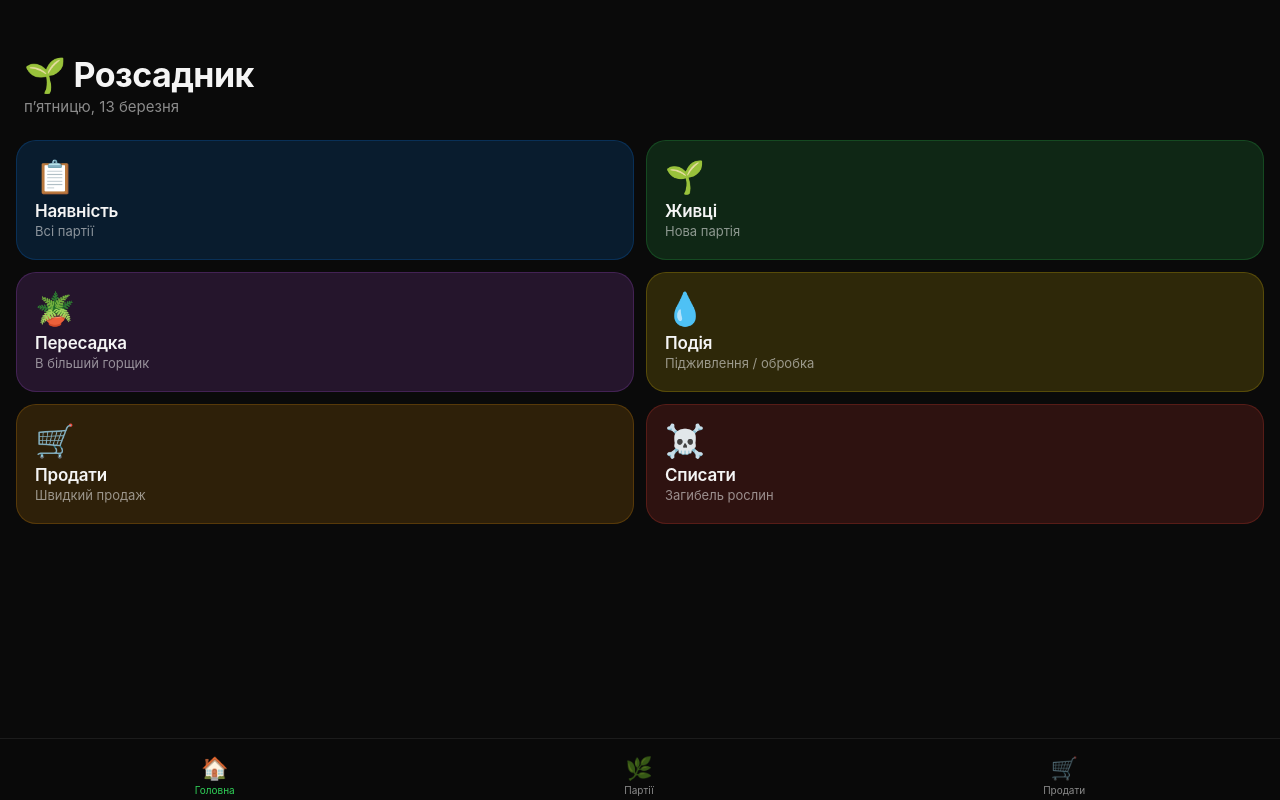
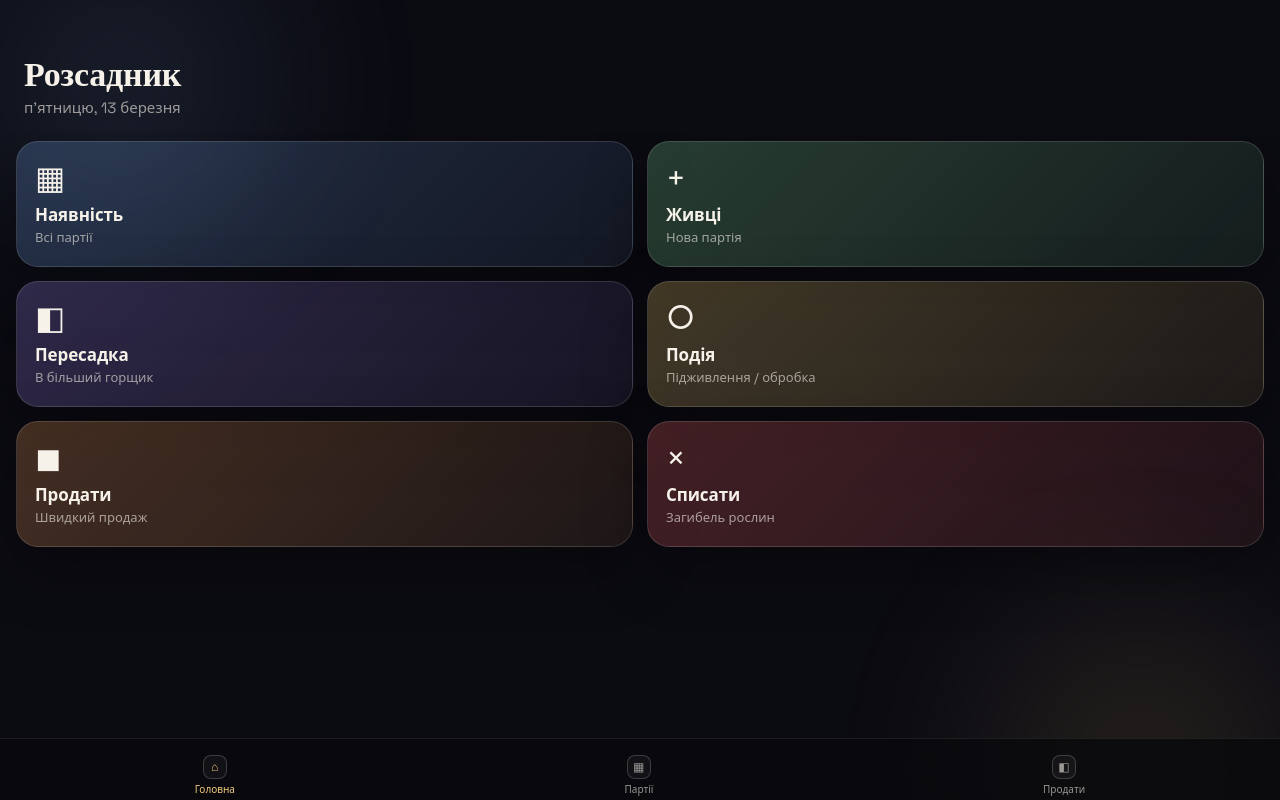
Before and after one commit to Lumeo-sd/smart-nursery-manager, a React (Vite) app in the folder _project/pwa/: page / in a window 1280 px wide. Built offline with nearby package versions, Linux system fonts and the light colour scheme; no server answers.

Commit message:
Update PWA UI and automate installer

```diff
--- a/_project/pwa/src/App.jsx
+++ b/_project/pwa/src/App.jsx
@@ -6,9 +6,9 @@ import BatchEvent from './screens/BatchEvent.jsx'
 import NewBatch from './screens/NewBatch.jsx'
 
 const NAV = [
-  { path: '/',       icon: '🏠', label: 'Головна' },
-  { path: '/batches', icon: '🌿', label: 'Партії' },
-  { path: '/sale',   icon: '🛒', label: 'Продати' },
+  { path: '/',        icon: '⌂', label: 'Головна' },
+  { path: '/batches', icon: '▦', label: 'Партії' },
+  { path: '/sale',    icon: '◧', label: 'Продати' },
 ]
 
 export default function App() {
--- a/_project/pwa/src/index.css
+++ b/_project/pwa/src/index.css
@@ -1,31 +1,35 @@
-/* ── Reset ── */
+@import url('https://fonts.googleapis.com/css2?family=Fraunces:wght@500;700&family=Space+Grotesk:wght@400;500;600;700&display=swap');
+
+/* Reset */
 *, *::before, *::after { box-sizing: border-box; margin: 0; padding: 0; }
 
-/* ── Токени дизайну (iOS 26 / liquid glass era) ── */
+/* Night premium tokens */
 :root {
-  --bg:          #0a0a0a;
-  --bg-2:        #141414;
+  --bg:          #0b0b12;
+  --bg-2:        #12121c;
   --surface:     rgba(255,255,255,0.06);
   --surface-2:   rgba(255,255,255,0.10);
-  --border:      rgba(255,255,255,0.08);
-  --text:        #f5f5f5;
-  --text-2:      rgba(245,245,245,0.55);
-  --green:       #30d158;
-  --green-dim:   rgba(48,209,88,0.15);
-  --red:         #ff453a;
-  --red-dim:     rgba(255,69,58,0.15);
-  --blue:        #0a84ff;
-  --blue-dim:    rgba(10,132,255,0.15);
-  --yellow:      #ffd60a;
-  --yellow-dim:  rgba(255,214,10,0.15);
-  --orange:      #ff9f0a;
-  --orange-dim:  rgba(255,159,10,0.15);
-  --purple:      #bf5af2;
-  --purple-dim:  rgba(191,90,242,0.15);
-  --radius:      20px;
-  --radius-sm:   12px;
-  --font:        -apple-system, 'SF Pro Display', 'Inter', sans-serif;
+  --border:      rgba(255,255,255,0.10);
+  --text:        #f6f2ea;
+  --text-2:      rgba(246,242,234,0.60);
+  --green:       #7cebd0;
+  --green-dim:   rgba(124,235,208,0.16);
+  --red:         #ff7b7b;
+  --red-dim:     rgba(255,123,123,0.18);
+  --blue:        #8bbcff;
+  --blue-dim:    rgba(139,188,255,0.16);
+  --yellow:      #f2c97d;
+  --yellow-dim:  rgba(242,201,125,0.18);
+  --orange:      #f5a06c;
+  --orange-dim:  rgba(245,160,108,0.18);
+  --purple:      #b59bff;
+  --purple-dim:  rgba(181,155,255,0.18);
+  --radius:      22px;
+  --radius-sm:   14px;
+  --font:        'Space Grotesk', ui-sans-serif, system-ui, -apple-system, 'Segoe UI', sans-serif;
+  --font-display:'Fraunces', 'Space Grotesk', serif;
   --safe-bottom: env(safe-area-inset-bottom, 20px);
+  --glow:        0 20px 60px rgba(0,0,0,0.35);
 }
 
 html, body, #root {
@@ -37,23 +41,57 @@ html, body, #root {
   overflow: hidden;
 }
 
-/* ── Layout ── */
+body {
+  background:
+    radial-gradient(1200px 600px at -10% -20%, rgba(139,188,255,0.18), transparent 60%),
+    radial-gradient(900px 500px at 110% 10%, rgba(242,201,125,0.18), transparent 55%),
+    radial-gradient(700px 400px at 30% 100%, rgba(124,235,208,0.16), transparent 60%),
+    var(--bg);
+}
+body::before,
+body::after {
+  content: '';
+  position: fixed;
+  inset: auto;
+  width: 520px;
+  height: 520px;
+  border-radius: 50%;
+  filter: blur(70px);
+  opacity: 0.25;
+  pointer-events: none;
+  z-index: 0;
+}
+body::before {
+  top: -180px;
+  left: -140px;
+  background: radial-gradient(circle, rgba(139,188,255,0.55), transparent 65%);
+}
+body::after {
+  bottom: -220px;
+  right: -120px;
+  background: radial-gradient(circle, rgba(242,201,125,0.55), transparent 65%);
+}
+
+/* Layout */
 .app {
   height: 100dvh;
   display: flex;
   flex-direction: column;
   overflow: hidden;
+  position: relative;
+  z-index: 1;
 }
 
-/* ── Header ── */
+/* Header */
 .header {
   padding: 56px 24px 16px;
   flex-shrink: 0;
 }
 .header h1 {
+  font-family: var(--font-display);
   font-size: 34px;
   font-weight: 700;
-  letter-spacing: -0.5px;
+  letter-spacing: -0.2px;
   line-height: 1.1;
 }
 .header .subtitle {
@@ -62,7 +100,7 @@ html, body, #root {
   margin-top: 4px;
 }
 
-/* ── Scrollable content ── */
+/* Scrollable content */
 .content {
   flex: 1;
   overflow-y: auto;
@@ -70,52 +108,61 @@ html, body, #root {
   -webkit-overflow-scrolling: touch;
 }
 
-/* ── Tile Grid ── */
+/* Tile Grid */
 .tile-grid {
   display: grid;
   grid-template-columns: 1fr 1fr;
-  gap: 12px;
+  gap: 14px;
 }
 
-/* ── Tile ── */
+/* Tile */
 .tile {
-  background: var(--surface);
-  border: 1px solid var(--border);
+  background:
+    linear-gradient(135deg, rgba(255,255,255,0.08), rgba(255,255,255,0.02)),
+    var(--surface);
+  border: 1px solid rgba(255,255,255,0.14);
   border-radius: var(--radius);
   padding: 20px 18px;
-  min-height: 120px;
+  min-height: 126px;
   display: flex;
   flex-direction: column;
   justify-content: space-between;
   cursor: pointer;
-  transition: transform 0.12s ease, background 0.12s ease;
+  transition: transform 0.18s ease, background 0.18s ease, box-shadow 0.18s ease;
   -webkit-tap-highlight-color: transparent;
   user-select: none;
+  box-shadow: var(--glow);
+  animation: rise 0.5s ease both;
 }
-.tile:active { transform: scale(0.96); background: var(--surface-2); }
+.tile:active { transform: scale(0.97); background: var(--surface-2); }
+.tile:nth-child(1) { animation-delay: 40ms; }
+.tile:nth-child(2) { animation-delay: 80ms; }
+.tile:nth-child(3) { animation-delay: 120ms; }
+.tile:nth-child(4) { animation-delay: 160ms; }
+.tile:nth-child(5) { animation-delay: 200ms; }
+.tile:nth-child(6) { animation-delay: 240ms; }
 
 .tile-icon { font-size: 32px; line-height: 1; margin-bottom: 8px; }
-.tile-label { font-size: 17px; font-weight: 600; letter-spacing: -0.2px; }
+.tile-label { font-size: 17px; font-weight: 600; letter-spacing: -0.1px; }
 .tile-sub   { font-size: 13px; color: var(--text-2); margin-top: 2px; }
 
-/* Колір акцента тайла */
-.tile[data-color="green"]  { background: var(--green-dim);  border-color: rgba(48,209,88,0.2); }
-.tile[data-color="blue"]   { background: var(--blue-dim);   border-color: rgba(10,132,255,0.2); }
-.tile[data-color="yellow"] { background: var(--yellow-dim); border-color: rgba(255,214,10,0.2); }
-.tile[data-color="orange"] { background: var(--orange-dim); border-color: rgba(255,159,10,0.2); }
-.tile[data-color="red"]    { background: var(--red-dim);    border-color: rgba(255,69,58,0.2); }
-.tile[data-color="purple"] { background: var(--purple-dim); border-color: rgba(191,90,242,0.2); }
+.tile[data-color="green"]  { background: linear-gradient(135deg, rgba(142,240,166,0.22), rgba(142,240,166,0.08)); }
+.tile[data-color="blue"]   { background: linear-gradient(135deg, rgba(127,180,255,0.22), rgba(127,180,255,0.08)); }
+.tile[data-color="yellow"] { background: linear-gradient(135deg, rgba(246,207,113,0.24), rgba(246,207,113,0.08)); }
+.tile[data-color="orange"] { background: linear-gradient(135deg, rgba(255,163,91,0.24), rgba(255,163,91,0.08)); }
+.tile[data-color="red"]    { background: linear-gradient(135deg, rgba(255,106,106,0.24), rgba(255,106,106,0.08)); }
+.tile[data-color="purple"] { background: linear-gradient(135deg, rgba(167,139,250,0.24), rgba(167,139,250,0.08)); }
 
-/* ── Bottom Nav ── */
+/* Bottom Nav */
 .bottom-nav {
   position: fixed;
   bottom: 0;
   left: 0;
   right: 0;
-  background: rgba(10,10,10,0.85);
-  backdrop-filter: blur(20px);
-  -webkit-backdrop-filter: blur(20px);
-  border-top: 1px solid var(--border);
+  background: rgba(10,10,14,0.85);
+  backdrop-filter: blur(26px) saturate(120%);
+  -webkit-backdrop-filter: blur(26px) saturate(120%);
+  border-top: 1px solid rgba(255,255,255,0.08);
   padding: 12px 0 calc(var(--safe-bottom));
   display: flex;
   justify-content: space-around;
@@ -134,16 +181,31 @@ html, body, #root {
   transition: color 0.15s;
   -webkit-tap-highlight-color: transparent;
 }
-.nav-item.active { color: var(--green); }
-.nav-item .nav-icon { font-size: 22px; }
+.nav-item.active { color: var(--yellow); }
+.nav-item .nav-icon {
+  width: 24px;
+  height: 24px;
+  border-radius: 8px;
+  border: 1px solid rgba(255,255,255,0.18);
+  display: inline-flex;
+  align-items: center;
+  justify-content: center;
+  font-size: 12px;
+  letter-spacing: 0.5px;
+  color: inherit;
+  background: rgba(255,255,255,0.04);
+}
 
-/* ── Card (для деталей) ── */
+/* Card */
 .card {
-  background: var(--surface);
-  border: 1px solid var(--border);
+  background:
+    linear-gradient(180deg, rgba(255,255,255,0.08), rgba(255,255,255,0.03)),
+    var(--surface);
+  border: 1px solid rgba(255,255,255,0.12);
   border-radius: var(--radius);
   padding: 18px;
   margin-bottom: 10px;
+  box-shadow: var(--glow);
 }
 .card-title  { font-size: 17px; font-weight: 600; }
 .card-sub    { font-size: 14px; color: var(--text-2); margin-top: 4px; }
@@ -156,11 +218,12 @@ html, body, #root {
   border-radius: 20px;
   background: var(--green-dim);
   color: var(--green);
+  border: 1px solid rgba(255,255,255,0.08);
 }
 .badge.orange { background: var(--orange-dim); color: var(--orange); }
 .badge.red    { background: var(--red-dim);    color: var(--red); }
 
-/* ── Кнопки ── */
+/* Buttons */
 .btn {
   display: block;
   width: 100%;
@@ -171,20 +234,24 @@ html, body, #root {
   font-weight: 600;
   font-family: var(--font);
   cursor: pointer;
-  transition: opacity 0.15s, transform 0.1s;
+  transition: opacity 0.15s, transform 0.1s, box-shadow 0.15s;
   -webkit-tap-highlight-color: transparent;
 }
 .btn:active { transform: scale(0.98); opacity: 0.8; }
-.btn-primary { background: var(--green); color: #000; }
+.btn-primary {
+  background: linear-gradient(135deg, #f2c97d, #7cebd0);
+  color: #0a0a0a;
+  box-shadow: 0 10px 30px rgba(242,201,125,0.25);
+}
 .btn-danger  { background: var(--red);   color: #fff; }
 .btn-ghost   { background: var(--surface); color: var(--text); border: 1px solid var(--border); }
 
-/* ── Input ── */
+/* Input */
 .input {
   width: 100%;
   padding: 14px 16px;
-  background: var(--surface);
-  border: 1px solid var(--border);
+  background: rgba(255,255,255,0.04);
+  border: 1px solid rgba(255,255,255,0.12);
   border-radius: var(--radius-sm);
   color: var(--text);
   font-size: 17px;
@@ -192,10 +259,10 @@ html, body, #root {
   outline: none;
   margin-bottom: 12px;
 }
-.input:focus { border-color: var(--green); }
+.input:focus { border-color: var(--yellow); box-shadow: 0 0 0 2px rgba(242,201,125,0.15); }
 .input-label { font-size: 13px; color: var(--text-2); margin-bottom: 6px; display: block; }
 
-/* ── Screen ── */
+/* Screen */
 .screen { height: 100%; display: flex; flex-direction: column; }
 .screen-header {
   display: flex;
@@ -206,8 +273,8 @@ html, body, #root {
 }
 .back-btn {
   width: 36px; height: 36px;
-  background: var(--surface);
-  border: 1px solid var(--border);
+  background: rgba(255,255,255,0.06);
+  border: 1px solid rgba(255,255,255,0.12);
   border-radius: 50%;
   display: flex; align-items: center; justify-content: center;
   font-size: 18px;
@@ -215,16 +282,16 @@ html, body, #root {
   flex-shrink: 0;
   -webkit-tap-highlight-color: transparent;
 }
-.screen-title { font-size: 28px; font-weight: 700; letter-spacing: -0.5px; }
+.screen-title { font-size: 28px; font-weight: 700; letter-spacing: -0.2px; }
 
-/* ── Toast ── */
+/* Toast */
 .toast {
   position: fixed;
   top: 60px;
   left: 50%;
   transform: translateX(-50%);
-  background: rgba(30,30,30,0.95);
-  border: 1px solid var(--border);
+  background: rgba(20,20,24,0.95);
+  border: 1px solid rgba(255,255,255,0.12);
   border-radius: 100px;
   padding: 10px 20px;
   font-size: 15px;
@@ -234,7 +301,7 @@ html, body, #root {
   white-space: nowrap;
 }
 
-/* ── Loading ── */
+/* Loading */
 .loading {
   display: flex;
   align-items: center;
@@ -243,3 +310,8 @@ html, body, #root {
   color: var(--text-2);
   font-size: 15px;
 }
+
+@keyframes rise {
+  from { transform: translateY(8px); opacity: 0; }
+  to   { transform: translateY(0); opacity: 1; }
+}
--- a/_project/pwa/src/screens/Home.jsx
+++ b/_project/pwa/src/screens/Home.jsx
@@ -3,12 +3,12 @@ import { useNavigate } from 'react-router-dom'
 import { getDashboardStats } from '../api/erpnext.js'
 
 const TILES = [
-  { icon: '📋', label: 'Наявність',  sub: 'Всі партії',           path: '/batches',               color: 'blue'   },
-  { icon: '🌱', label: 'Живці',      sub: 'Нова партія',          path: '/new-batch',             color: 'green'  },
-  { icon: '🪴', label: 'Пересадка',  sub: 'В більший горщик',     path: '/batches?action=repot',  color: 'purple' },
-  { icon: '💧', label: 'Подія',      sub: 'Підживлення / обробка',path: '/batches?action=event',  color: 'yellow' },
-  { icon: '🛒', label: 'Продати',    sub: 'Швидкий продаж',       path: '/sale',                  color: 'orange' },
-  { icon: '☠️',  label: 'Списати',   sub: 'Загибель рослин',      path: '/batches?action=writeoff', color: 'red'  },
+  { icon: '▦', label: 'Наявність',  sub: 'Всі партії',                  path: '/batches',               color: 'blue'   },
+  { icon: '+', label: 'Живці',      sub: 'Нова партія',                 path: '/new-batch',             color: 'green'  },
+  { icon: '◧', label: 'Пересадка',  sub: 'В більший горщик',            path: '/batches?action=repot',  color: 'purple' },
+  { icon: '○', label: 'Подія',      sub: 'Підживлення / обробка',       path: '/batches?action=event',  color: 'yellow' },
+  { icon: '◼', label: 'Продати',    sub: 'Швидкий продаж',              path: '/sale',                  color: 'orange' },
+  { icon: '×', label: 'Списати',    sub: 'Загибель рослин',             path: '/batches?action=writeoff', color: 'red'  },
 ]
 
 export default function Home() {
@@ -28,7 +28,7 @@ export default function Home() {
   return (
     <>
       <div className="header">
-        <h1>🌱 Розсадник</h1>
+        <h1>Розсадник</h1>
         <p className="subtitle">{dateStr}</p>
 
         {stats && (
```
Also changed, not shown: _project/pwa/src/screens/BatchEvent.jsx (+17 -13 lines), _project/pwa/src/screens/BatchList.jsx (+13 -13 lines), _project/pwa/src/screens/NewBatch.jsx (+6 -11 lines), _project/pwa/src/screens/QuickSale.jsx (+15 -16 lines), 2 other files (tests, documents, lock files or other folders).
